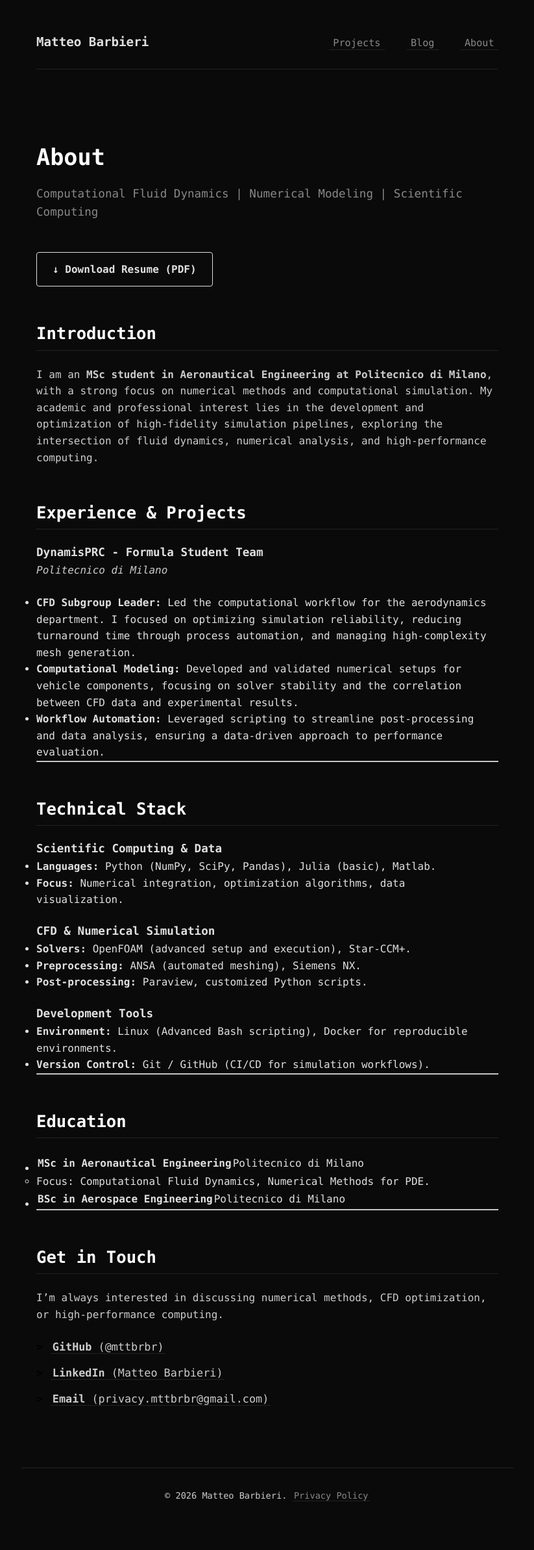
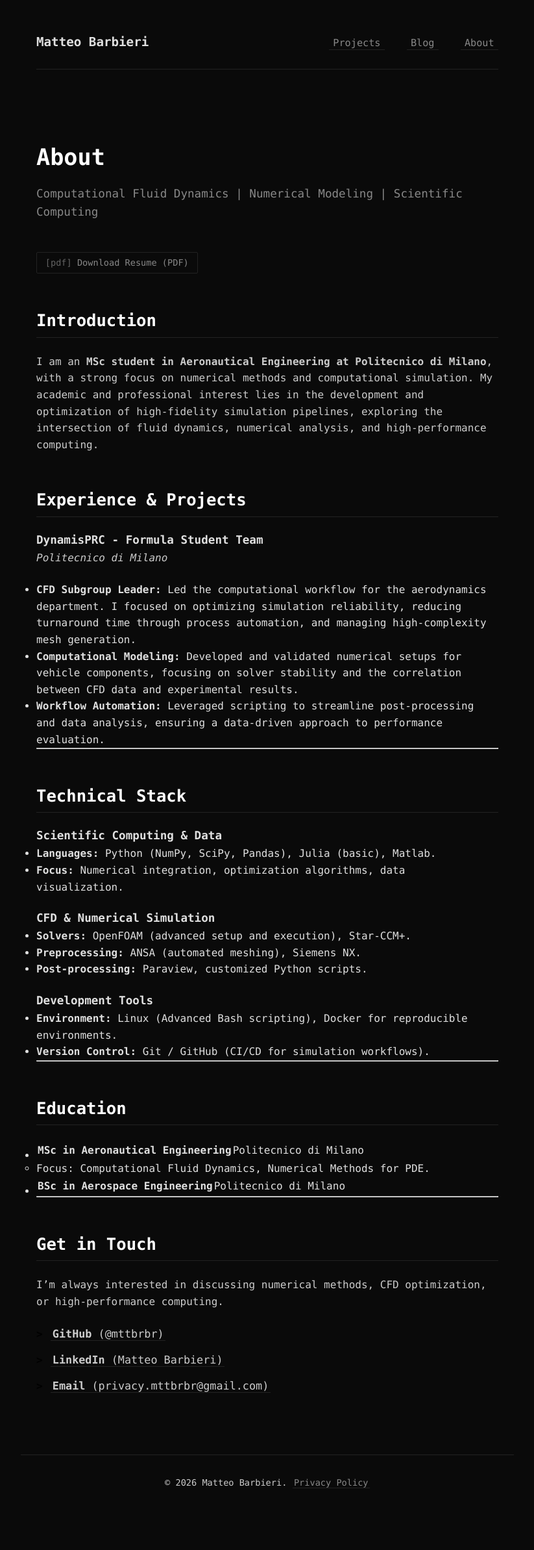
Before and after one commit to mttbrbr/mttbrbr.github.io, a Jekyll site: the page built from about.md, in a window 1280 px wide. Shown: the whole page at 65% size, without its empty margins (228-1051 px from the left). Built offline with Jekyll 4.4.1, drawn with Linux system fonts in a browser that asks for light colours.

Commit message:
style: make resume button smaller and more minimal

```diff
--- a/assets/main.scss
+++ b/assets/main.scss
@@ -349,28 +349,28 @@ pre:hover .copy-btn {
 
 /* --- RESUME DOWNLOAD BUTTON --- */
 .resume-btn-container {
-  margin: 2rem 0 3rem 0;
+  margin: 1.5rem 0 2.5rem 0;
   display: flex;
   justify-content: flex-start;
 }
 .resume-btn {
   display: inline-block;
-  padding: 0.8rem 1.5rem;
+  padding: 0.3rem 0.8rem;
   background-color: transparent;
-  color: var(--text-color);
-  border: 1px solid var(--text-color);
+  color: var(--text-muted);
+  border: 1px solid var(--border-color);
   text-decoration: none;
   font-family: var(--font-mono);
-  font-weight: 600;
-  font-size: 1rem;
-  transition: all 0.3s ease;
-  border-radius: 4px;
+  font-size: 0.85rem;
+  transition: all 0.2s ease;
+  border-radius: 2px;
 }
 .resume-btn:hover {
-  background-color: var(--text-color);
-  color: var(--bg-color);
+  color: var(--text-color);
+  border-color: var(--text-muted);
   text-decoration: none;
 }
 .resume-btn::before {
-  content: '↓ ';
+  content: '[pdf] ';
+  opacity: 0.7;
 }
```
